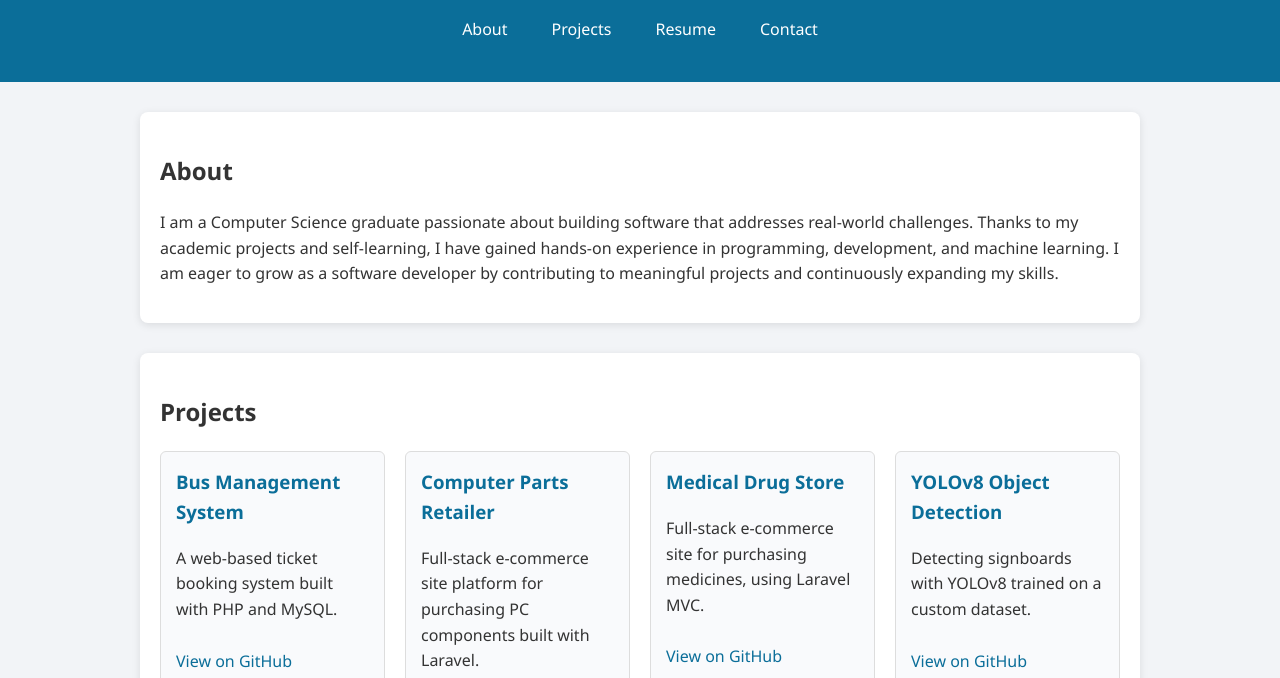
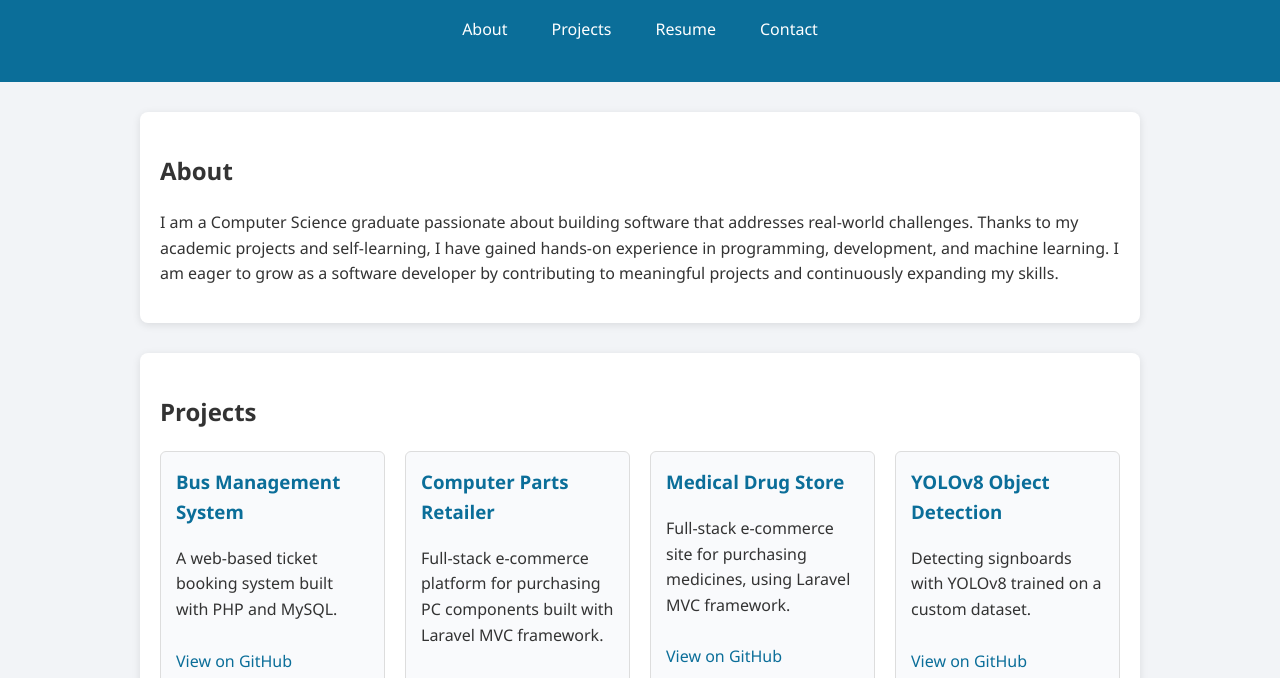
Before and after one commit to MusashiKensei/MusashiKensei.github.io, a plain HTML site: page index.html in a window 1280 px wide. Shown: the part 274-952 px from the top of the page. Drawn offline with Linux system fonts and the light colour scheme; a script that the page names is missing.

Commit message:
index.html with latest changes

```diff
--- a/index.html
+++ b/index.html
@@ -44,12 +44,12 @@
         </div>
         <div class="project">
           <h3>Computer Parts Retailer</h3>
-          <p>Full-stack e-commerce site platform for purchasing PC components built with Laravel.</p>
+          <p>Full-stack e-commerce platform for purchasing PC components built with Laravel MVC framework.</p>
           <a href="https://github.com/Rcxtor/Ecommerce-Website-Computer-Store-" target="_blank">View on GitHub</a>
         </div>
         <div class="project">
           <h3>Medical Drug Store</h3>
-          <p>Full-stack e-commerce site for purchasing medicines, using Laravel MVC.</p>
+          <p>Full-stack e-commerce site for purchasing medicines, using Laravel MVC framework.</p>
           <a href="https://github.com/mujwasif/Drug-store" target="_blank">View on GitHub</a>
         </div>
         <div class="project">
```
